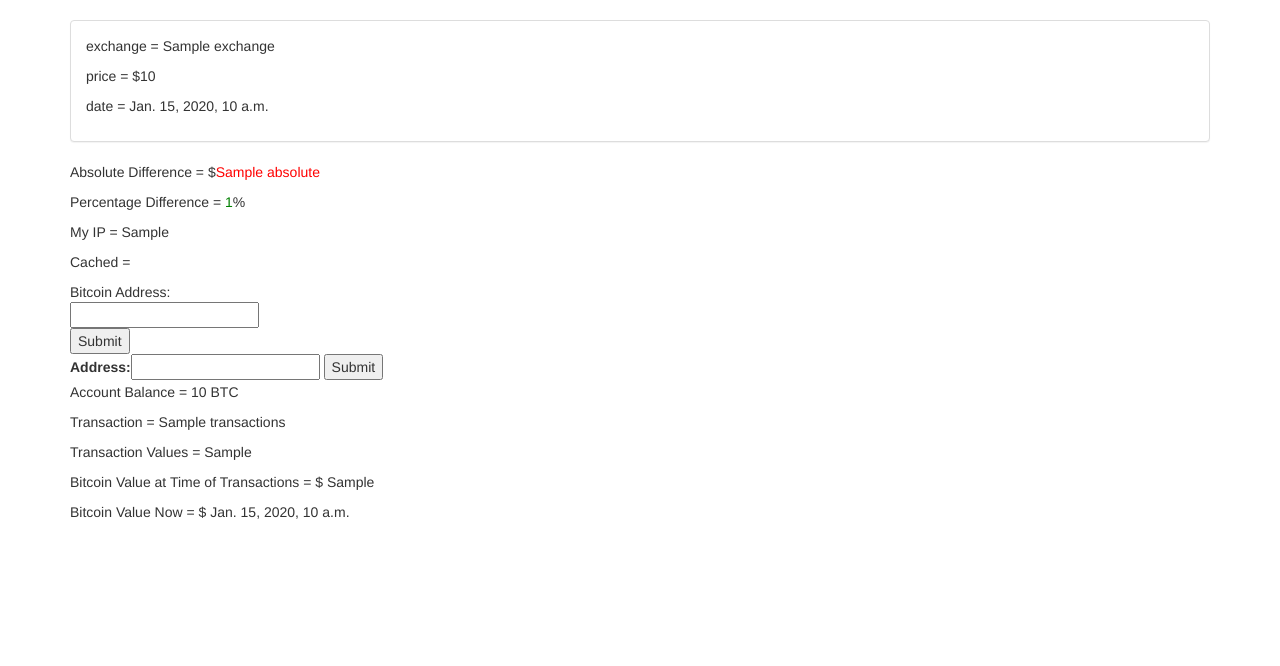
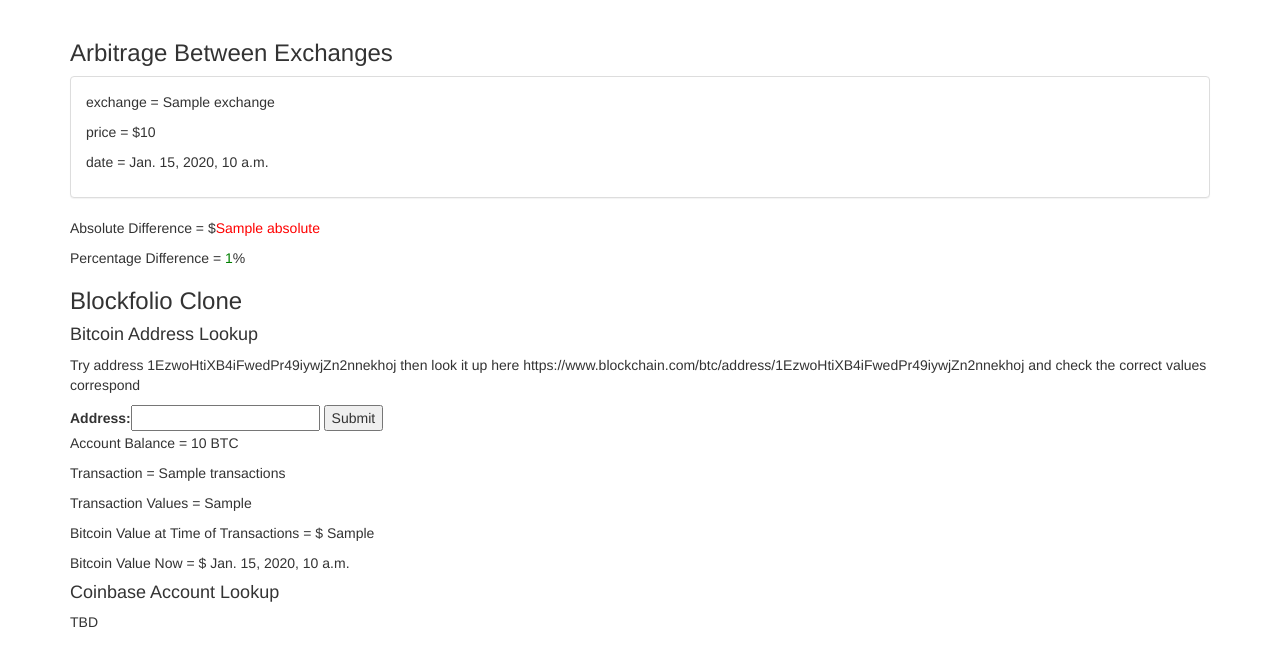
Before and after one commit to ciaranmcveigh5/django_blockfolio_clone, a Django app: template arbitrage/templates/arbitrage/basic.html in a window 1280 px wide. Shown: the part 52-718 px from the top of the page. Run offline with Django 3.2, Linux system fonts and the light colour scheme; the template is opened without the code that fills it: values that come from a table or form of the project are taken from there, most other values are stand-ins (such as "Sample title", 1, 10 or a date in 2020); some libraries are stand-ins or nearby versions.

Commit message:
changed the home page to point at the arbitrage page and added some headings and comments on the page

```diff
--- a/arbitrage/templates/arbitrage/basic.html
+++ b/arbitrage/templates/arbitrage/basic.html
@@ -2,6 +2,7 @@
 
 {% block content %}
     <div class="container">
+        <h3>Arbitrage Between Exchanges</h3>
         {% for exchange in exchanges %}
             <div class="panel panel-default">
                 <div class="panel-body">
@@ -15,23 +16,23 @@
 
         <p>Absolute Difference = $<span id="absolute" value={{difference.absolute}}>{{difference.absolute}}</span></p>
         <p >Percentage Difference = <span id="percentage">{{difference.percentage}}</span>%</p>
-        <p >My IP = {{geodata.ip}}</p>
-        <p >Cached = {{geodata.is_cached}}</p>
-        <form>
-            Bitcoin Address:<br>
-            <input type="text" name="firstname"><br>
-            <input type="submit" value="Submit">
-        </form>
+
+        <h3>Blockfolio Clone</h3>
+        <h4>Bitcoin Address Lookup</h4>
+        <p>Try address 1EzwoHtiXB4iFwedPr49iywjZn2nnekhoj then look it up here https://www.blockchain.com/btc/address/1EzwoHtiXB4iFwedPr49iywjZn2nnekhoj and check the correct values correspond</p>
         <form method="post">
             {% csrf_token %}
             {{form}}
             <input type="submit" value="Submit">
         </form>
-        <p >Account Balance = {{accountBalance}} BTC</p>
+        <p>Account Balance = {{accountBalance}} BTC</p>
         <p>Transaction = {{transactions}}</p>
         <p>Transaction Values = {{transactionValues}} </p>
         <p>Bitcoin Value at Time of Transactions = $ {{bitcoinValue}}</p>
         <p>Bitcoin Value Now = $ {{bitcoinValueNow}}</p>
+
+        <h4>Coinbase Account Lookup</h4>
+        <p>TBD</p>
     </div>
 </body>
 
--- a/mysite/urls.py
+++ b/mysite/urls.py
@@ -18,7 +18,7 @@
 
 urlpatterns = [
     path('admin/', admin.site.urls),
-    path('', include('personal.urls')),
+    path('', include('arbitrage.urls')),
     path(r'blog/', include('blog.urls')),
     path(r'arbitrage/', include('arbitrage.urls')),
 ]
```
